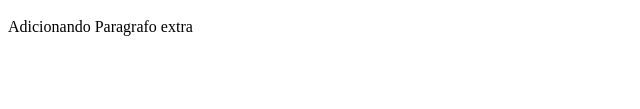
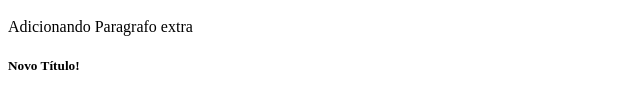
Before and after one commit to Hazelorde/treinandogithub, a plain HTML site: page index.html in a window 1280 px wide. Shown: the part 191-300 px from the top of the page, 0-640 px from the left. Drawn offline with Linux system fonts and the light colour scheme.

Commit message:
Merge/Main e Nova Branch

```diff
--- a/index.html
+++ b/index.html
@@ -14,6 +14,7 @@
     <h3>Git Diff teste</h3>
     <h4> Lembrei do git commmit -m</h4>
     <p> Adicionando Paragrafo extra</p>
+    <h5> Novo Título!</h5>
 </body>
 
 </html>
```
